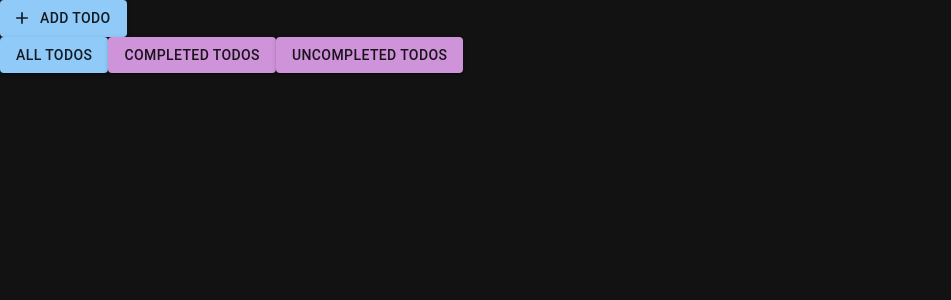
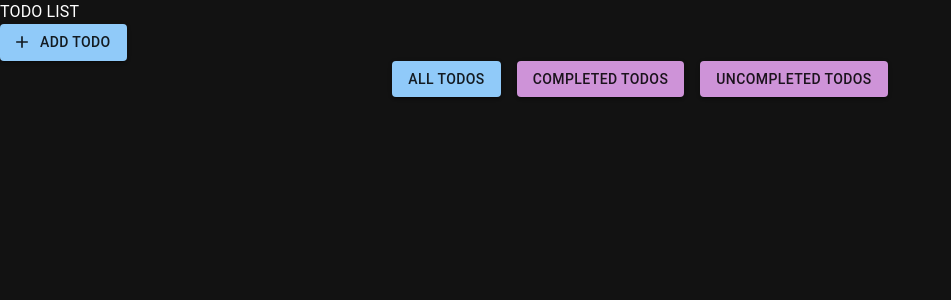
Before and after one commit to Blink29/Todo-LogicFlo-AI, a React (Vite) app: page / in a window 1280 px wide. Shown: the top 300 px of the page, without its empty margins (0-951 px from the left). Built offline with nearby package versions, Linux system fonts and the light colour scheme.

Commit message:
added basic css

```diff
--- a/src/App.tsx
+++ b/src/App.tsx
@@ -3,7 +3,8 @@
 
 const App = () => {
   return (
-    <div>
+    <div className="flex flex-col items-center gap-8">
+      <div className="text-5xl font-bold mt-12">TODO LIST</div>
       <AddTodo />
       <TodoList />
     </div>
--- a/src/components/TodoList.tsx
+++ b/src/components/TodoList.tsx
@@ -1,7 +1,7 @@
 import { useEffect, useState } from "react";
 import TodoItem from "./TodoItem";
 import { useTodoContext } from "../context/TodoContext";
-import { Button } from "@mui/material";
+import { Box, Button } from "@mui/material";
 
 const TodoList = () => {
   const { todos, fetchTodos } = useTodoContext();
@@ -17,11 +17,13 @@
 
   return (
     <div>
+      <Box sx={{ display: "flex", justifyContent: "center", mb: 2 }}>
         <Button
           variant="contained"
-        className={filter === "all" ? "bg-green-500" : ""}
+          className={filter === "all" ? "active" : ""}
           color={filter === "all" ? "primary" : "secondary"}
           onClick={() => handleFilterChange("all")}
+          sx={{ mx: 1 }}
         >
           All Todos
         </Button>
@@ -29,6 +31,7 @@
           variant="contained"
           color={filter === "completed" ? "primary" : "secondary"}
           onClick={() => handleFilterChange("completed")}
+          sx={{ mx: 1 }}
         >
           Completed Todos
         </Button>
@@ -36,9 +39,12 @@
           variant="contained"
           color={filter === "uncompleted" ? "primary" : "secondary"}
           onClick={() => handleFilterChange("uncompleted")}
+          sx={{ mx: 1 }}
         >
           Uncompleted Todos
         </Button>
+      </Box>
+      <Box sx={{ display: "flex", flexWrap: "wrap", justifyContent: "center" }}>
         {todos
           .slice()
           .filter((todo) => {
@@ -48,8 +54,11 @@
             return false;
           })
           .map((todo) => (
-          <TodoItem key={todo.key} todo={todo} />
+            <Box key={todo.key} sx={{ m: 1, p: 2, bgcolor: "background.paper", borderRadius: 4, border: "1px solid #ddd" }}>
+              <TodoItem todo={todo} />
+            </Box>
           ))}
+      </Box>
     </div>
   );
 };
```
Lines whose indentation alone changed are shown as unchanged.
